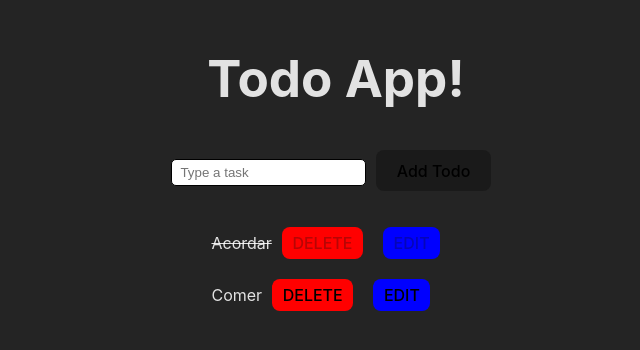
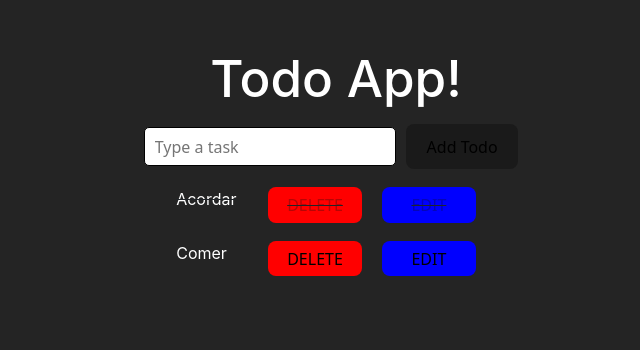
Before and after one commit to HenrikSantos/todo-app-with-TypeScript, a React (Vite) app: page / in a window 1280 px wide. Shown: the part 224-574 px from the top of the page, without its empty margins (304-944 px from the left). Built offline with nearby package versions, Linux system fonts and the light colour scheme.

Commit message:
feat: bootstrap

```diff
--- a/index.html
+++ b/index.html
@@ -2,12 +2,13 @@
 <html lang="en">
   <head>
     <meta charset="UTF-8" />
-    <link rel="icon" type="image/svg+xml" href="/vite.svg" />
     <meta name="viewport" content="width=device-width, initial-scale=1.0" />
     <title>Todo App with React and TypeScript!</title>
+    <link href="https://cdn.jsdelivr.net/npm/bootstrap@5.3.0-alpha1/dist/css/bootstrap.min.css" rel="stylesheet" integrity="sha384-GLhlTQ8iRABdZLl6O3oVMWSktQOp6b7In1Zl3/Jr59b6EGGoI1aFkw7cmDA6j6gD" crossorigin="anonymous">
   </head>
   <body>
     <div id="root"></div>
+    <script src="https://cdn.jsdelivr.net/npm/bootstrap@5.3.0-alpha1/dist/js/bootstrap.bundle.min.js" integrity="sha384-w76AqPfDkMBDXo30jS1Sgez6pr3x5MlQ1ZAGC+nuZB+EYdgRZgiwxhTBTkF7CXvN" crossorigin="anonymous"></script>
     <script type="module" src="/src/main.tsx"></script>
   </body>
 </html>
--- a/package.json
+++ b/package.json
@@ -9,6 +9,7 @@
     "preview": "vite preview"
   },
   "dependencies": {
+    "bootstrap": "^5.2.3",
     "react": "^18.2.0",
     "react-dom": "^18.2.0"
   },
--- a/src/App.tsx
+++ b/src/App.tsx
@@ -101,12 +101,12 @@ function App() {
               todoArr.map((el) => {
                 return (
                   <>
-                    <li className={`${completedTodos.includes(el) ? 'completed' : ''}`} onDoubleClick={() => setTodoHasCompleted(el)}>
-                      {el}
-                      <button className='list-delete-button' disabled={completedTodos.includes(el)} type='button' onClick={() => deleteTodo(el)}>
+                    <li className={`${completedTodos.includes(el) ? 'completed' : ''} row mt-2`} onDoubleClick={() => setTodoHasCompleted(el)}>
+                      <p className='col-3'>{el}</p>
+                      <button className='list-delete-button col-3' disabled={completedTodos.includes(el)} type='button' onClick={() => deleteTodo(el)}>
                         DELETE
                       </button>
-                      <button className='list-edit-button' disabled={completedTodos.includes(el)} type='button' onClick={() => startEditingTodo(el)}>
+                      <button className='list-edit-button col-3' disabled={completedTodos.includes(el)} type='button' onClick={() => startEditingTodo(el)}>
                         EDIT
                       </button>
                     </li>
--- a/src/index.css
+++ b/src/index.css
@@ -1,12 +1,12 @@
 :root {
-  font-family: Inter, Avenir, Helvetica, Arial, sans-serif;
+  font-family: Inter, Avenir, Helvetica, Arial, sans-serif !important;
   font-size: 16px;
   line-height: 24px;
   font-weight: 400;
 
   color-scheme: light dark;
   color: rgba(255, 255, 255, 0.87);
-  background-color: #242424;
+  background-color: #242424 !important;
 
   font-synthesis: none;
   text-rendering: optimizeLegibility;
@@ -30,11 +30,19 @@ body {
   place-items: center;
   min-width: 320px;
   min-height: 100vh;
+  background-color: #242424 !important;
 }
 
 h1 {
   font-size: 3.2em;
   line-height: 1.1;
+  color: white;
+  font-family: Inter, Avenir, Helvetica, Arial, sans-serif !important;
+}
+
+p {
+  color: white  ;
+  font-family: Inter, Avenir, Helvetica, Arial, sans-serif !important;
 }
 
 button {
```
Also changed, not shown: 1 other file (tests, documents, lock files or other folders).
